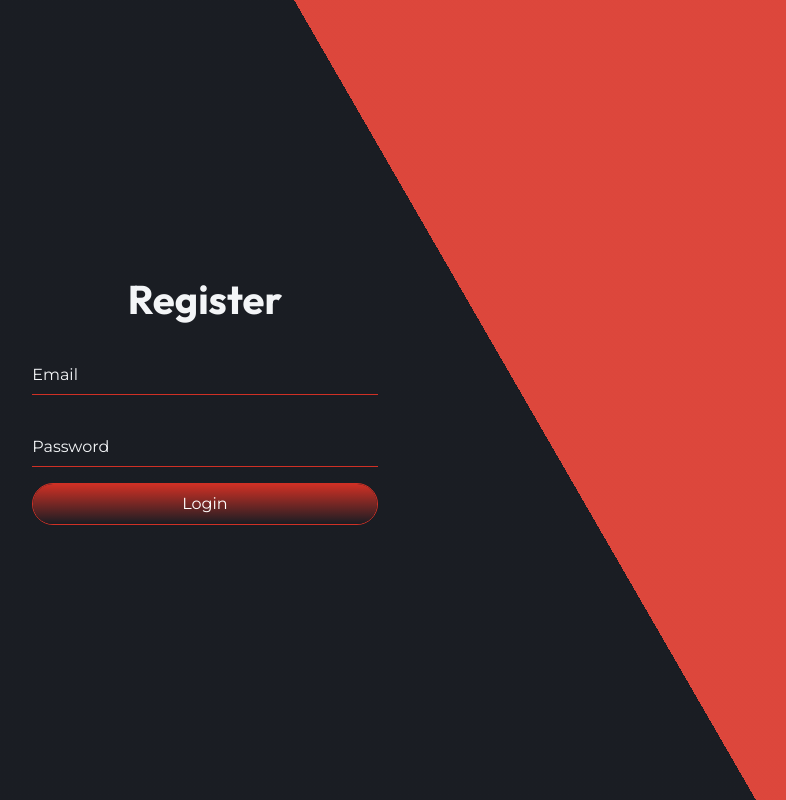
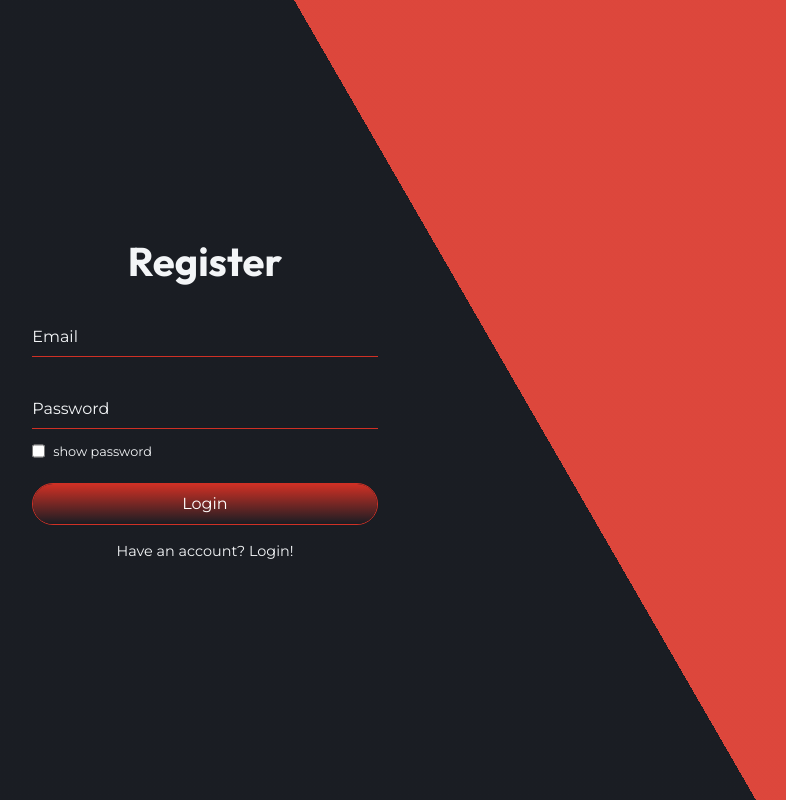
Before and after one commit to Dan-Cosci/studentBuddy, a React (Vite) app in the folder frontend/: page /auth in a window 1280 px wide. Shown: the whole page, without its empty margins (115-901 px from the left). Built offline with nearby package versions, Linux system fonts and the light colour scheme; no server answers.

Commit message:
finised redesigning auth

```diff
--- a/frontend/src/features/auth/pages/AuthForm.jsx
+++ b/frontend/src/features/auth/pages/AuthForm.jsx
@@ -1,10 +1,11 @@
-import React from 'react'
-import { useOutletContext } from 'react-router-dom'
+import React, { useState }  from 'react'
+import { useOutletContext, Link } from 'react-router-dom'
 import './AuthForm.scss'
 
 const AuthForm = () => {
   const {mode,password, confirmPassword, setEmail, setPassword, setUsername, setConfirmPassword} = useOutletContext();
 
+  const [showpass, setShowpass] = useState(false);
   const match = password === confirmPassword;
 
   return (
@@ -20,16 +21,23 @@ const AuthForm = () => {
         <label htmlFor="email">Email</label>
       </div>
       <div className="form-body__field" >
-        <input placeholder='' className={`password ${!match ? 'invalid' : ''}`} type="password" name="password"  onChange={(e) => setPassword(e.target.value)}/>
+        <input placeholder='' className={`password ${!match ? 'invalid' : ''}`} type={`${showpass ? 'text' : 'password'}`} name="password"  onChange={(e) => setPassword(e.target.value)}/>
         <label htmlFor="password">Password</label>
       </div>
       {mode == 'register' &&
         <div className="form-body__field">
-          <input placeholder='' className={`password ${!match ? 'invalid' : ''}`} type="password" name="confirmPassword" onChange={(e) => setConfirmPassword(e.target.value)} />
+          <input placeholder='' className={`password ${!match ? 'invalid' : ''}`} type={`${showpass ? 'text' : 'password'}`} name="confirmPassword" onChange={(e) => setConfirmPassword(e.target.value)} />
           <label htmlFor="confirmPassword">Confirm Password</label>
         </div>
       }
+      <div className="form-body__additional">
+        <input type="checkbox" name="showPass" onChange={(e) => setShowpass(e.target.checked)}/>
+        <label htmlFor="showPass">show password</label>
+      </div>
       <button type="submit">{mode == 'register' ? 'Register' : 'Login'}</button>
+      <Link className='link' to={`/auth?mode=${mode == 'login'? 'register' : 'login'}`}>
+        {`${mode == 'login' ? 'Don\'t have an account? Register now!' : 'Have an account? Login!'}`}
+      </Link>
     </div>
   )
 }
--- a/frontend/src/features/auth/pages/AuthForm.scss
+++ b/frontend/src/features/auth/pages/AuthForm.scss
@@ -55,6 +55,19 @@
         input::placeholder{
             color: white;
         }
+
+    }
+
+    &__additional{
+        @include flex-row;
+        gap: .5rem;
+        width: 100%;
+        font-size: 0.8rem;
+        margin: -0.6rem 0 1rem 0;
+        input{
+            height: 2rem;
+        }
+
     }
 
     button{
@@ -87,7 +100,16 @@
         }
         &:hover:before{
             transform: translateY(-40px);
-
+        }
+        &:active{
+            opacity: 0.8;
+        }
+    }
+    .link{
+        margin-top: 1rem;
+        font-size: .9rem;
+        &:hover{
+            color:$clr-accent-hover;
         }
     }
 }
```
